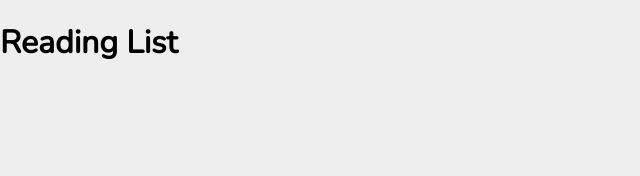
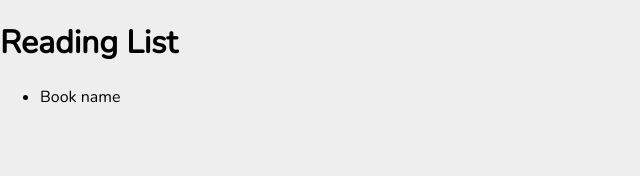
Before and after one commit to hyuraku/graphql_playlist, a React (Create React App) app in the folder client/: page / in a window 1280 px wide. Shown: the top 176 px of the page, without its empty margins (0-640 px from the left). Built offline with nearby package versions, Linux system fonts and the light colour scheme; the HTML template or start-up script is replaced by a standard one.

Commit message:
make Book component

```diff
--- a/client/src/App.js
+++ b/client/src/App.js
@@ -1,10 +1,14 @@
 import React, { Component } from 'react';
+
+// components
+import BookList from './component/BookList';
 
 class App extends Component {
   render() {
     return (
       <div id="main">
         <h1>Reading List</h1>
+        <BookList/>
       </div>
     );
   }
--- /dev/null
+++ b/client/src/component/BookList.js
@@ -0,0 +1,15 @@
+import React, { Component } from 'react';
+
+class BookList extends Component {
+  render() {
+    return (
+      <div>
+        <ul id="book-list">
+          <li>Book name</li>
+        </ul>
+      </div>
+    );
+  }
+}
+
+export default BookList;
```
